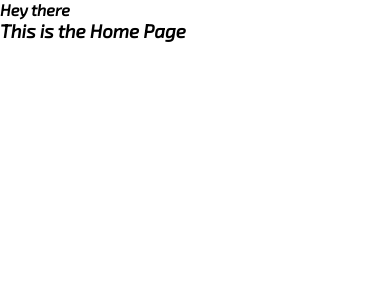
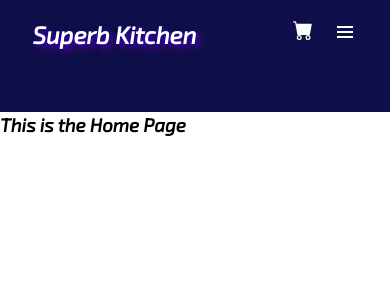
Before and after one commit to Wanjie-Ryan/Superb-Kitchen-Client, a React (Create React App) app: page / in a window 390 px wide. Shown: the top 300 px of the page. Built offline with nearby package versions, Linux system fonts and the light colour scheme; a web font is replaced by a local one.

Commit message:
superb-kitchen

```diff
--- a/package.json
+++ b/package.json
@@ -6,6 +6,7 @@
     "@testing-library/jest-dom": "^5.17.0",
     "@testing-library/react": "^13.4.0",
     "@testing-library/user-event": "^13.5.0",
+    "js-cookie": "^3.0.5",
     "react": "^18.2.0",
     "react-dom": "^18.2.0",
     "react-icons": "^4.11.0",
--- a/src/components/navbar/nav.css
+++ b/src/components/navbar/nav.css
@@ -0,0 +1,183 @@
+.nav-main {
+    width: 100%;
+    height: 3cm;
+    background-color: #0f0f4b;
+    border-bottom: 1px solid white;
+    color: white;
+    position: relative;
+  }
+
+  .nav-main__nav-inner {
+    width: 90%;
+    display: flex;
+    flex-direction: row;
+    justify-content: space-around;
+  }
+
+  .nav-main__left {
+    margin-top: 20px;
+  }
+
+  .nav-main__left .home-link {
+    text-decoration: none;
+    color: white;
+    text-shadow: 2px 2px 4px rgba(0, 0, 255, 0.6),
+      4px 4px 6px rgba(128, 0, 128, 0.8);
+  }
+
+  .nav-main__right {
+    display: flex;
+    margin-top: 20px;
+    gap: 3rem;
+  }
+
+  .nav-main__right__dashboard .link-dashboard {
+    text-decoration: none;
+    color: white;
+    font-size: 20px;
+    cursor: pointer;
+  }
+
+  .nav-main__right__dashboard-cart .link-dashboard {
+    text-decoration: none;
+    color: white;
+    font-size: 20px;
+    cursor: pointer;
+  }
+
+  .nav-main__right__logout p {
+    cursor: pointer;
+    font-size: 20px;
+  }
+
+  .nav-main__right__profile {
+    width: 200px;
+  }
+  .nav-main__right__profile .link-profile {
+    text-decoration: none;
+    color: white;
+    font-size: 20px;
+    cursor: pointer;
+  }
+
+  .nav-main__right__profile p {
+    margin-top: 10px;
+  }
+
+  .menu-icon {
+    font-size: 24px;
+    cursor: pointer;
+    display: none;
+  }
+
+  /* STYLES FOR SIDEBAR */
+
+  .main-aside {
+    width: 100%;
+    background-color: #0f0f4b;
+    /* border-bottom: 1px solid white; */
+    color: white;
+    top: -100%;
+    left: 0;
+    transition: top 0.5s ease-in-out;
+    z-index: 100;
+    position: absolute;
+  }
+
+  .main-aside.active {
+    top: 0;
+    z-index: 100;
+  }
+
+  .main-aside__inner {
+    width: 90%;
+    display: flex;
+    flex-direction: column;
+    justify-content: center;
+    align-items: center;
+    margin-left: auto;
+    margin-right: auto;
+    gap: 4rem;
+  }
+
+  .main-aside__inner__top {
+    margin-top: 20px;
+    display: flex;
+    flex-direction: row;
+    gap: 40px;
+  }
+
+  .main-aside__inner__top .home-link {
+    text-decoration: none;
+    color: white;
+    text-shadow: 2px 2px 4px rgba(0, 0, 255, 0.6),
+      4px 4px 6px rgba(128, 0, 128, 0.8);
+  }
+
+  .main-aside__inner__top-close {
+    font-size: 30px;
+    cursor: pointer;
+    transition: transform 0.3s ease-in-out 0.3ms;
+  }
+
+  .main-aside__inner__top-close:hover {
+    transform: rotate(360deg);
+  }
+
+  .main-aside__inner__botom {
+    display: flex;
+    flex-direction: column;
+    gap: 30px;
+  }
+
+  .link-dashboard {
+    text-decoration: none;
+    color: white;
+    font-size: 20px;
+    cursor: pointer;
+  }
+
+  .main-aside__inner__top__logout p {
+    cursor: pointer;
+    font-size: 20px;
+    margin-bottom: 20px;
+  }
+
+  @media screen and (max-width: 568px) {
+    .nav-main__nav-inner {
+      width: 100%;
+      /* justify-content: space-between; */
+      gap:2rem;
+    }
+
+    .nav-main__right {
+      gap: 0px;
+    }
+    .nav-main__right__dashboard {
+      display: none;
+    }
+
+    .nav-main__right__logout {
+      display: none;
+    }
+
+    .nav-main__right__profile{
+        display:none;
+    }
+
+    .menu-icon {
+      display: block;
+      margin-left:20px;
+    }
+  }
+
+  @media only screen and (min-width: 568px) and (max-width: 912px) {
+    .nav-main__nav-inner {
+      width: 100%;
+      justify-content: space-between;
+      margin-left: 20px;
+    }
+    .nav-main__right{
+        margin-left: 30px;
+    }
+  }
--- a/src/components/navbar/nav.jsx
+++ b/src/components/navbar/nav.jsx
@@ -1,14 +1,125 @@
-import React from 'react'
+import React, {useState} from 'react'
 import './nav.css'
 import { Link } from 'react-router-dom'
+import { BsChatDots, BsPersonCircle,BsFillCartFill } from "react-icons/bs";
+import { BiMenu } from "react-icons/bi";
+import { AiOutlineCloseCircle } from "react-icons/ai";
+import Cookies from "js-cookie";
 
 
 function Navbar(){
 
+    const [asideOpen, setAsideOpen] = useState(false);
+    const toggleAside = () => {
+        setAsideOpen(!asideOpen);
+      };
+
     return(
         <>
 
-            <h4>Hey there</h4>
+<nav className="nav-main">
+        <div className="nav-main__nav-inner">
+          <div className="nav-main__left">
+            <Link to="/" className="home-link">
+              <h2>Superb Kitchen</h2>
+            </Link>
+          </div>
+
+          <div className="nav-main__right">
+            <div className="nav-main__right__dashboard">
+              <Link to="/register" className="link-dashboard">
+                <p>Register</p>
+              </Link>
+            </div>
+
+            <div className="nav-main__right__dashboard">
+              <Link to="/login" title="chats" className="link-dashboard">
+                <p>Login</p>
+              </Link>
+            </div>
+            <div className="nav-main__right__dashboard-cart">
+              <Link to="/cart" title="chats" className="link-dashboard">
+                {/* <p>Cart</p> */}
+                <BsFillCartFill/>
+              </Link>
+            </div>
+
+            <div className="nav-main__right__logout">
+              <p >Logout</p>
+            </div>
+
+            <div className="nav-main__right__profile">
+              <Link to="/profile" className="link-profile">
+                {Image ? (
+                  <img src={Image} className="image" />
+                ) : (
+                  <BsPersonCircle />
+                )}
+              </Link>
+              <p>
+                Good Afternoon Kibet
+              </p>
+            </div>
+
+            <div className="nav-main__right__dashboard-menu">
+              <BiMenu className="menu-icon" onClick={toggleAside} />
+            </div>
+          </div>
+        </div>
+      </nav>
+
+      <aside className={`main-aside ${asideOpen ? "active" : ""}`}>
+        <div className="main-aside__inner">
+          <div className="main-aside__inner__top">
+            <div className="main-aside__inner__top__title">
+              <Link to="/" className="home-link">
+                <h2>Superb Kitchen</h2>
+              </Link>
+            </div>
+
+            <div className="main-aside__inner__top__close">
+              <AiOutlineCloseCircle
+                className="main-aside__inner__top-close"
+                onClick={toggleAside}
+              />
+            </div>
+          </div>
+
+          <div className="main-aside__inner__botom">
+            <div className="main-aside__inner__top__dashboard">
+              <Link to="/register" className="link-dashboard">
+                <p>Register</p>
+              </Link>
+            </div>
+
+            <div className="main-aside__inner__top__dashboard">
+              <Link to="/login" title="chats" className="link-dashboard">
+                <p>Login</p>
+              </Link>
+            </div>
+
+            <div className="main-aside__inner__top__dashboard">
+            <Link to="/profile" className="link-profile">
+                {Image ? (
+                  <img src={Image} className="image" />
+                ) : (
+                  <BsPersonCircle />
+                )}
+              </Link>
+              <p>
+                Good Afternoon Kibet
+              </p>
+
+            </div>
+
+            <div className="main-aside__inner__top__logout">
+              <p>Logout</p>
+            </div>
+          </div>
+        </div>
+      </aside>
+
+
 
         </>
     )
```
Also changed, not shown: 1 other file (tests, documents, lock files or other folders).
